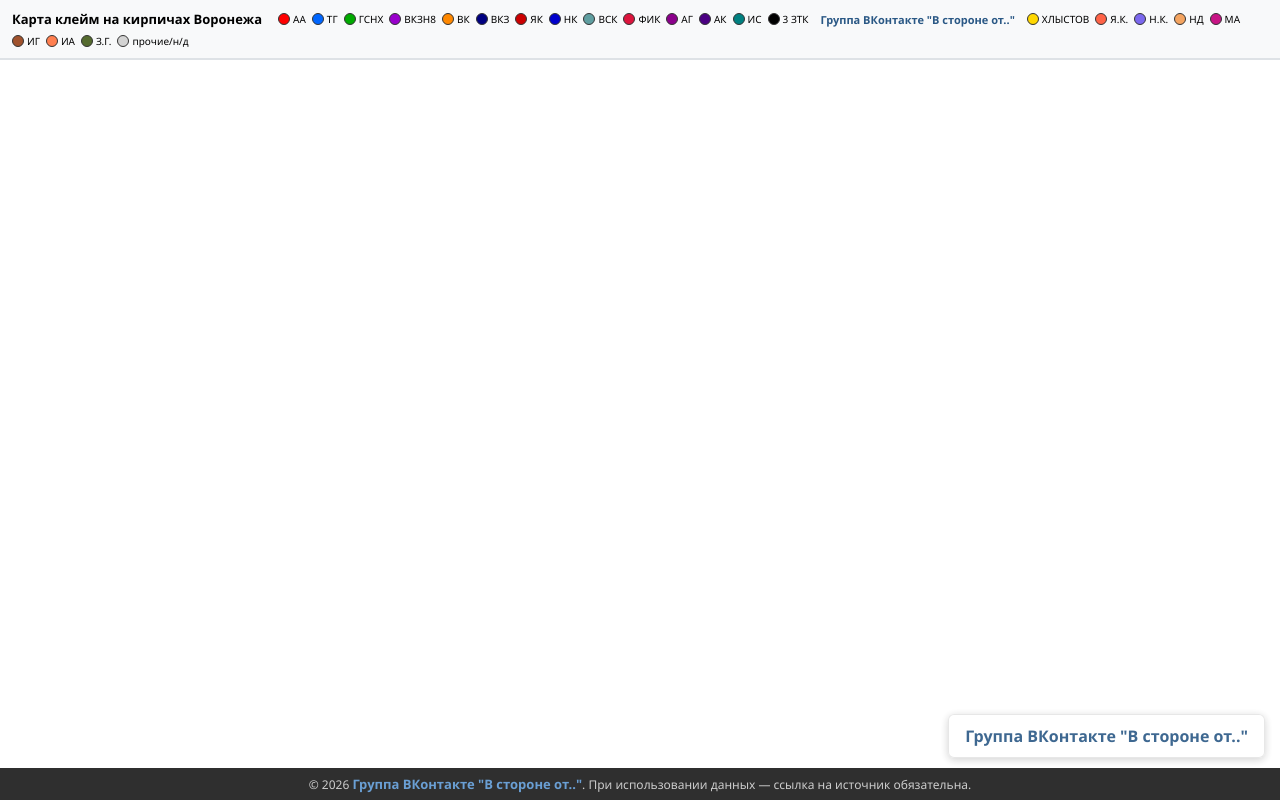
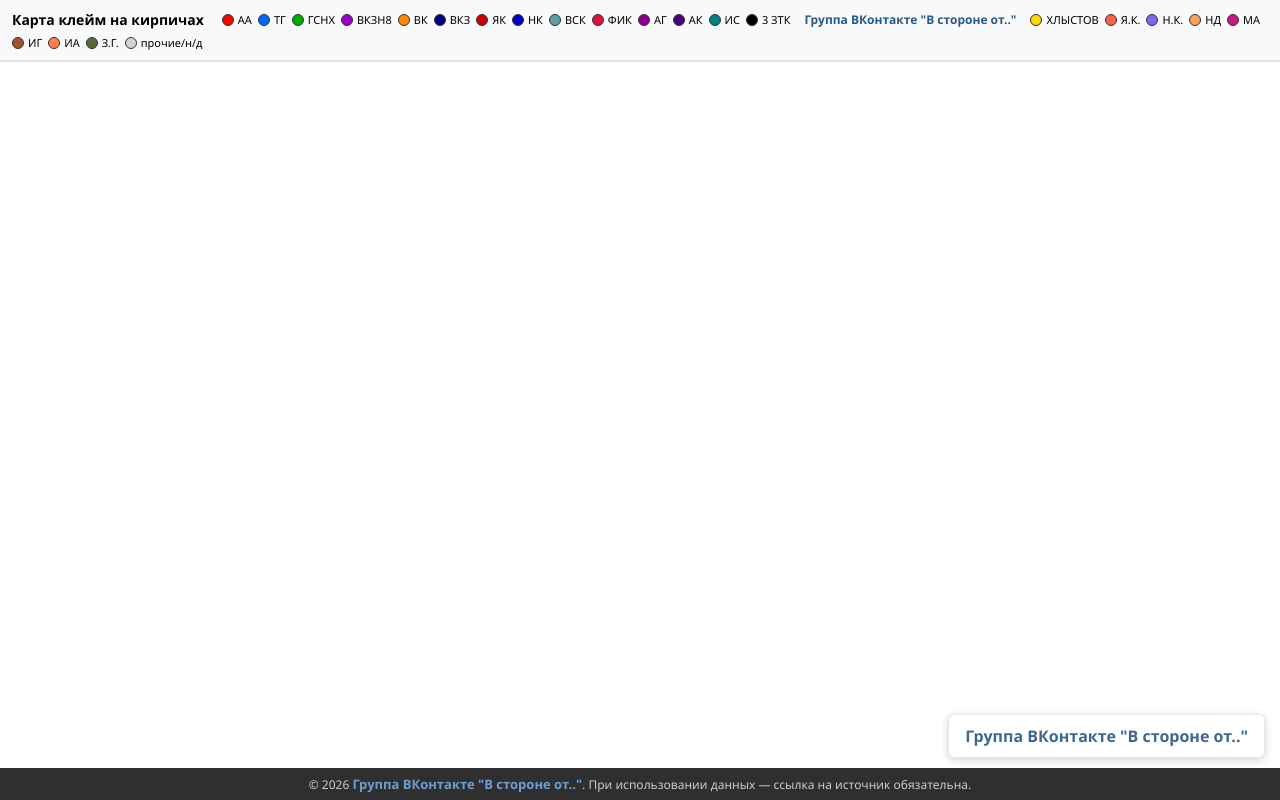
Before and after one commit to kirpichnye/kleymo-map, a plain HTML site: page yandex/index.html in a window 1280 px wide. Drawn offline with Linux system fonts and the light colour scheme.

Commit message:
Update index.html
10.06.26

```diff
--- a/yandex/index.html
+++ b/yandex/index.html
@@ -24,15 +24,15 @@
             display: flex; flex-wrap: wrap; gap: 6px; align-items: center;
             z-index: 1000; max-height: 80px; overflow-y: auto;
         }
-        .legend-item { display: flex; align-items: center; gap: 3px; font-size: 10px; }
+        .legend-item { display: flex; align-items: center; gap: 4px; font-size: 11px; }
         .color-box { width: 10px; height: 10px; border-radius: 50%; border: 1px solid #333; }
-        h2 { margin: 0 10px 0 0; font-size: 13px; }
-        .legend-group-link { display: flex; align-items: center; gap: 4px; font-size: 11px; font-weight: 600; margin: 0 6px; }
+        h2 { margin: 0 12px 0 0; font-size: 14px; }
+        .legend-group-link { display: flex; align-items: center; gap: 4px; font-size: 12px; font-weight: 600; margin: 0 8px; }
         .legend-group-link a { color: #2a5885; text-decoration: none; }
         .legend-group-link a:hover { text-decoration: underline; color: #1a3a6b; }
         .map-switch { margin-left: auto; padding: 6px 12px; background: #2a5885; color: white; border-radius: 4px; text-decoration: none; font-size: 12px; }
         .map-switch:hover { background: #1a3a6b; }
-        #map { height: calc(100vh - 80px); margin-top: 80px; }
+        #map { height: calc(100vh - 80px); margin-top: 0; }
         .watermark {
             position: fixed; bottom: 42px; right: 15px; z-index: 1001; opacity: 0.9;
             font-size: 15px; color: #222; background: rgba(255,255,255,0.95);
@@ -54,7 +54,7 @@
 </head>
 <body oncontextmenu="return false">
     <div id="legend">
-        <h2>Карта клейм на кирпичах Воронежа</h2>
+        <h2>Карта клейм на кирпичах</h2>
         <div class="legend-item"><div class="color-box" style="background:#ff0000"></div>АА</div>
         <div class="legend-item"><div class="color-box" style="background:#0066ff"></div>ТГ</div>
         <div class="legend-item"><div class="color-box" style="background:#00aa00"></div>ГСНХ</div>
@@ -254,7 +254,7 @@ var _m = [
                     hintContent: d.h,
                     balloonContent: d.b
                 }, {
-                    preset: 'islands#circleIcon',
+                    preset: 'islands#dotIcon',
                     iconColor: d.yc
                 });
                 map.geoObjects.add(placemark);
```
